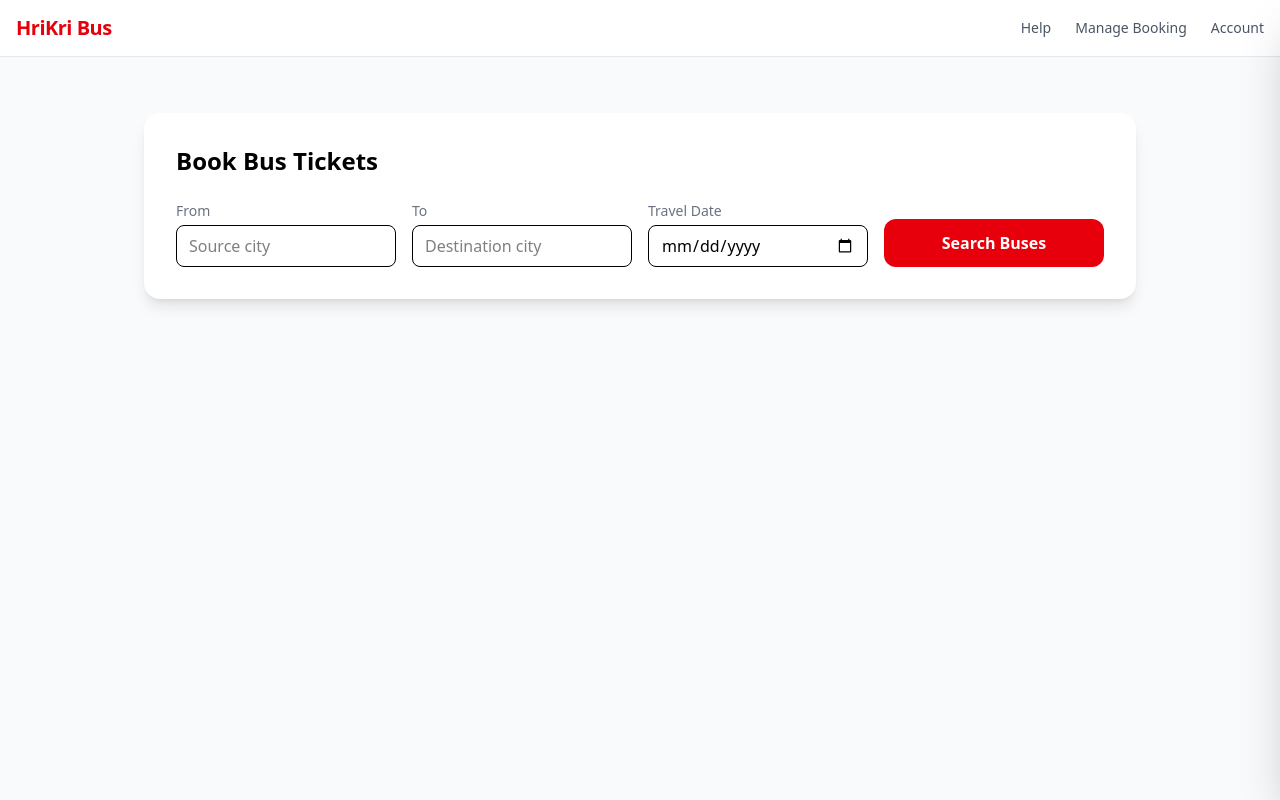
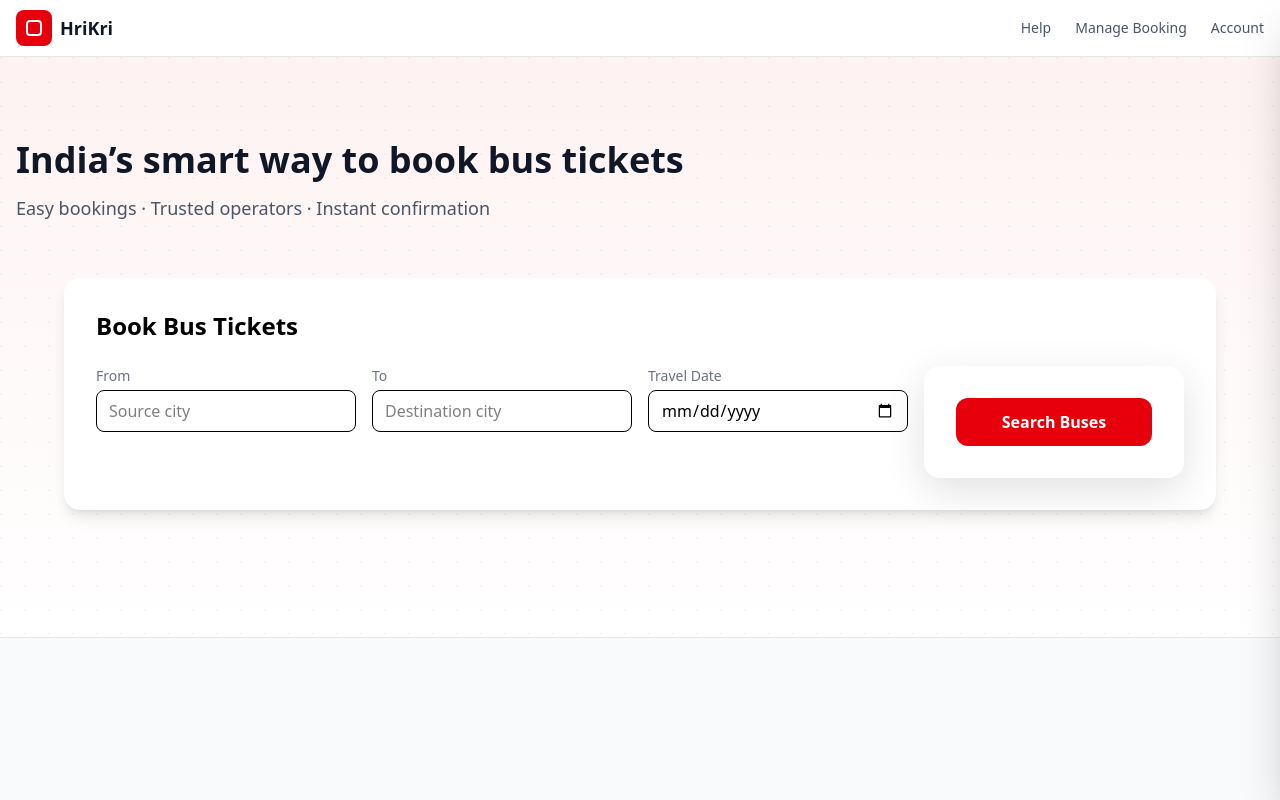
Before and after one commit to anmolbansal08/bus-booking-mern, a React (Vite) app in the folder frontend-vite/: page / in a window 1280 px wide. Built offline with nearby package versions, Linux system fonts and the light colour scheme.

Commit message:
added logo,banner

```diff
--- a/frontend-vite/src/App.jsx
+++ b/frontend-vite/src/App.jsx
@@ -1,11 +1,12 @@
 import { BrowserRouter, Routes, Route } from "react-router-dom";
-import Search from "./pages/Search";
+// import Search from "./pages/Search";
 import BusList from "./pages/BusList";
 import SeatSelect from "./pages/SeatSelect";
 import Login from "./pages/Login";
 import Register from "./pages/Register";
 import MyBookings from "./pages/MyBookings";
 import Navbar from "./components/Navbar";
+import Home from "./components/Home";
 
 export default function App() {
   return (
@@ -13,7 +14,7 @@ export default function App() {
     <BrowserRouter>
       <Navbar />
       <Routes>
-        <Route path="/" element={<Search />} />
+        <Route path="/" element={<Home />} />
         <Route path="/buses" element={<BusList />} />
         <Route path="/seats/:busId" element={<SeatSelect />} />
         <Route path="/login" element={<Login />} />
--- /dev/null
+++ b/frontend-vite/src/components/BrandIcon.jsx
@@ -0,0 +1,12 @@
+export default function BrandIcon() {
+  return (
+    <div className="flex items-center gap-2">
+      <div className="w-9 h-9 rounded-lg bg-red-600 flex items-center justify-center">
+        <div className="w-4 h-4 border-2 border-white rounded-sm" />
+      </div>
+      <span className="text-lg font-semibold text-gray-900">
+        HriKri
+      </span>
+    </div>
+  );
+}
--- /dev/null
+++ b/frontend-vite/src/components/HeroBanner.jsx
@@ -0,0 +1,37 @@
+export default function HeroBanner({ children }) {
+  return (
+    <section className="relative bg-gradient-to-b from-red-50 to-white">
+
+      {/* Background pattern (very subtle) */}
+      <div
+        className="absolute inset-0 opacity-[0.04]"
+        style={{
+          backgroundImage:
+            "radial-gradient(circle at 1px 1px, #000 1px, transparent 0)",
+          backgroundSize: "24px 24px",
+        }}
+      />
+
+      <div className="relative max-w-7xl mx-auto px-4 pt-20 pb-32">
+        {/* Text */}
+        <div className="max-w-2xl">
+          <h1 className="text-4xl font-bold text-gray-900 leading-tight">
+            India’s smart way to book bus tickets
+          </h1>
+
+          <p className="mt-3 text-gray-600 text-lg">
+            Easy bookings · Trusted operators · Instant confirmation
+          </p>
+        </div>
+
+        {/* Search card slot */}
+        <div className="mt-14">
+          {children}
+        </div>
+      </div>
+
+      {/* Soft bottom divider */}
+      <div className="absolute bottom-0 left-0 w-full h-px bg-gray-200" />
+    </section>
+  );
+}
--- /dev/null
+++ b/frontend-vite/src/components/Home.jsx
@@ -0,0 +1,10 @@
+import HeroBanner from "./HeroBanner";
+import Search from "../pages/Search"
+
+export default function Home() {
+  return (
+    <HeroBanner>
+      <Search />
+    </HeroBanner>
+  );
+}
--- a/frontend-vite/src/components/Navbar.jsx
+++ b/frontend-vite/src/components/Navbar.jsx
@@ -3,6 +3,7 @@ import { useState } from "react";
 import AccountDrawer from "./AccountDrawer";
 import AuthModal from "./auth/AuthModal";
 import AuthCard from "./auth/AuthCard";
+import BrandIcon from "./BrandIcon";
 
 export default function Navbar() {
   const [drawerOpen, setDrawerOpen] = useState(false);
@@ -14,12 +15,9 @@ export default function Navbar() {
         <div className="flex h-14 items-center justify-between">
 
           {/* Brand */}
-          <Link
-            to="/"
-            className="text-xl font-bold text-red-600 tracking-tight"
-          >
-            HriKri Bus
-          </Link>
+<Link to="/" className="flex items-center">
+  <BrandIcon />
+</Link>
 
           {/* Right Actions */}
           <nav className="flex items-center gap-6 text-sm text-gray-600">
--- a/frontend-vite/src/pages/Search.jsx
+++ b/frontend-vite/src/pages/Search.jsx
@@ -29,7 +29,7 @@ export default function Search() {
   };
 
   return (
-    <main className="max-w-5xl mx-auto mt-14 px-4">
+    <div className="max-w-6xl mx-auto">
       <div className="bg-white rounded-2xl shadow-lg p-8">
         <h1 className="text-2xl font-semibold mb-6">
           Book Bus Tickets
@@ -70,7 +70,7 @@ export default function Search() {
             />
           </div>
 
-          <div className="flex items-end">
+          <div className="bg-white rounded-2xl shadow-[0_12px_40px_rgba(0,0,0,0.12)] p-8">
             <button
               onClick={search}
               className="w-full bg-red-600 hover:bg-red-700 text-white font-semibold py-3 rounded-xl transition"
@@ -80,6 +80,6 @@ export default function Search() {
           </div>
         </div>
       </div>
-    </main>
+    </div>
   );
 }
```
